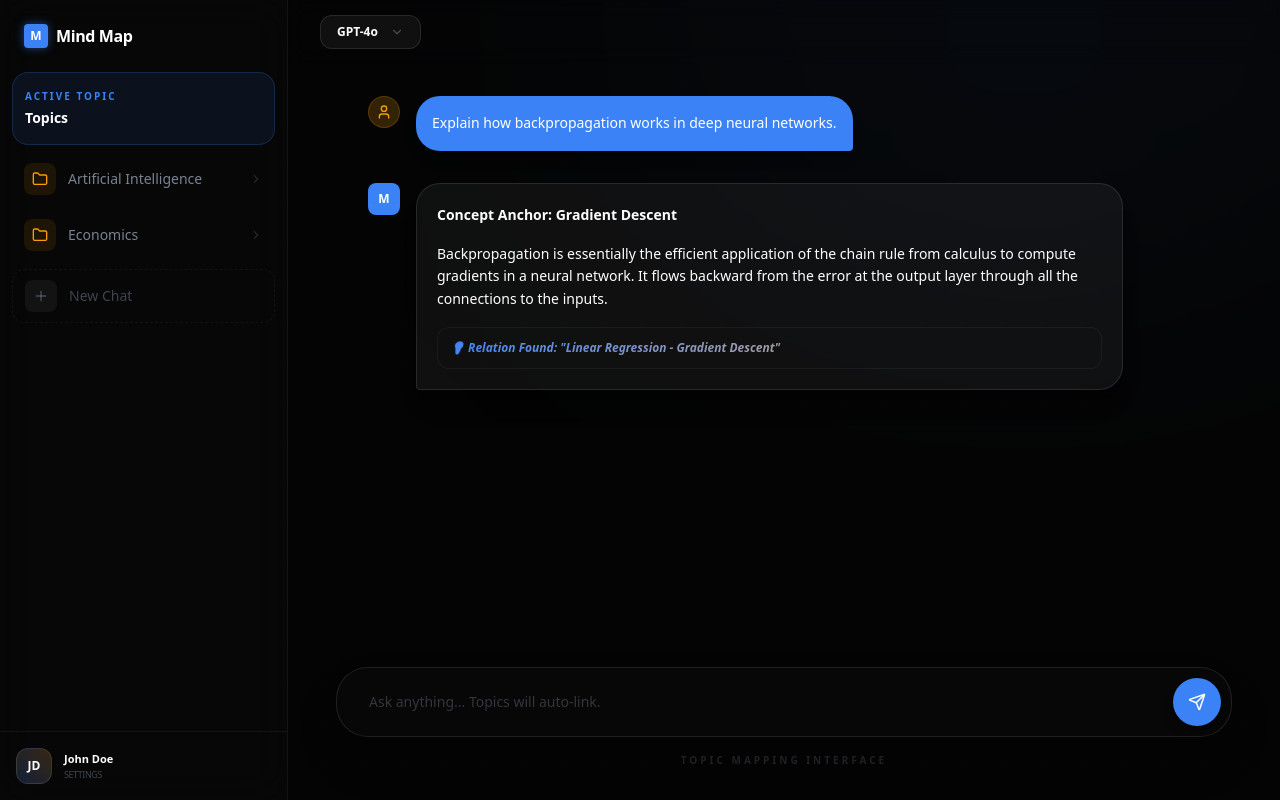
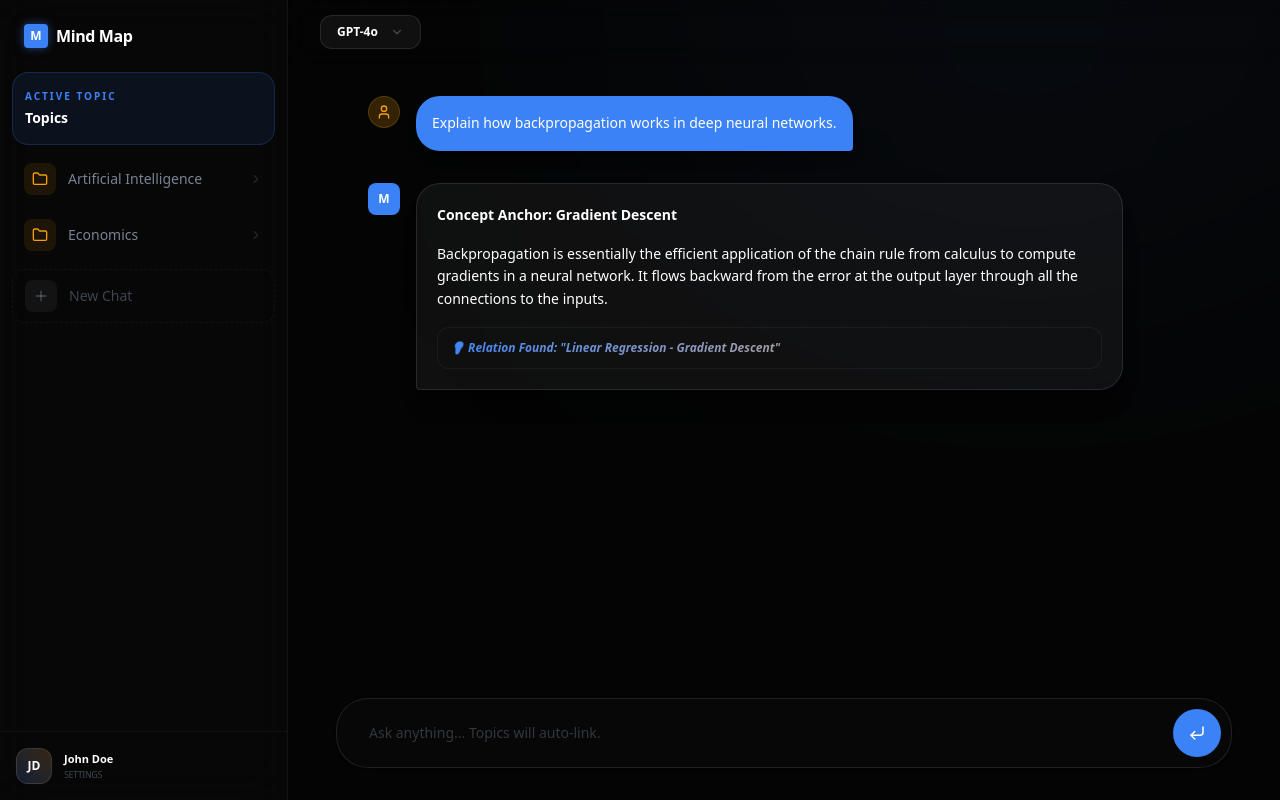
Before and after one commit to mugrichart/mindmap, a Next.js app in the folder client/: page /chats in a window 1280 px wide. Built offline with nearby package versions, Linux system fonts and the light colour scheme.

Commit message:
fix(chats): fix the chat textarea focus and shadow

```diff
--- a/client/src/components/ChatInterface.tsx
+++ b/client/src/components/ChatInterface.tsx
@@ -1,7 +1,7 @@
 "use client";
 
 import { useState } from "react";
-import { Send, User, ChevronDown, Check } from "lucide-react";
+import { User, ChevronDown, Check, CornerDownLeft } from "lucide-react";
 
 const MODELS = [
     { id: "gpt-4o", name: "GPT-4o", provider: "OpenAI" },
@@ -92,24 +92,20 @@ export default function ChatInterface() {
             {/* Input Area */}
             <div className="p-8 pt-0">
                 <div className="max-w-4xl mx-auto relative group">
-                    <div className="absolute inset-0 bg-primary/0 blur-2xl group-focus-within:bg-primary/10 transition-all duration-500 rounded-[2rem]"></div>
-                    <div className="relative flex items-end gap-2 p-2 rounded-[2rem] bg-card/60 backdrop-blur-2xl border border-white/10 shadow-2xl group-focus-within:border-primary/50 group-focus-within:shadow-[0_0_20px_rgba(59,130,246,0.1)] transition-all duration-300">
+                    <div className="relative flex items-end gap-2 p-2 rounded-[2rem] bg-card/60 backdrop-blur-2xl border border-white/10 shadow-sm group-focus-within:border-primary/50 transition-all duration-300">
                         <textarea
                             placeholder="Ask anything... Topics will auto-link."
                             rows={1}
-                            className="flex-1 bg-transparent border-none focus:ring-0 text-sm py-4 px-6 text-heading resize-none placeholder:text-foreground/30 max-h-48 overflow-y-auto custom-scrollbar"
+                            className="flex-1 bg-transparent border-none outline-none focus:ring-0 focus:outline-none text-sm py-4 px-6 text-heading resize-none placeholder:text-foreground/30 max-h-48 overflow-y-auto custom-scrollbar"
                             onInput={(e) => {
                                 const target = e.target as HTMLTextAreaElement;
                                 target.style.height = 'auto';
                                 target.style.height = `${Math.min(target.scrollHeight, 192)}px`;
                             }}
                         />
-                        <button className="h-12 w-12 rounded-full bg-primary flex items-center justify-center text-white hover:scale-105 hover:glow-blue active:scale-95 transition-all shadow-lg mb-0.5 mr-0.5 shrink-0">
-                            <Send size={18} />
+                        <button className="h-12 w-12 rounded-full bg-primary flex items-center justify-center text-white hover:scale-105 active:scale-95 transition-all mb-0.5 mr-0.5 shrink-0">
+                            <CornerDownLeft size={18} />
                         </button>
-                    </div>
-                    <div className="flex justify-center mt-4">
-                        <p className="text-[10px] text-foreground/20 uppercase tracking-[0.3em] font-bold">Topic Mapping Interface</p>
                     </div>
                 </div>
             </div>
```
